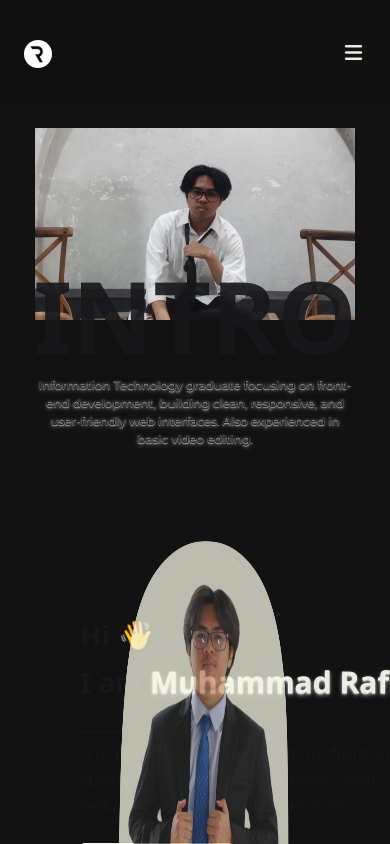
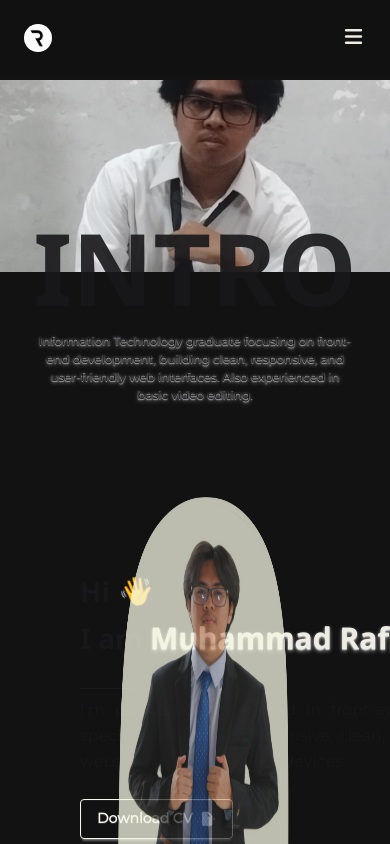
Before and after one commit to seeyouridan/porto-project, a React (Vite) app: page / in a window 390 px wide. Shown: the top 844 px of the page. Built offline with nearby package versions, Linux system fonts and the light colour scheme.

Commit message:
Melakukan beberapa perbaikan untuk masalah responsive

```diff
--- a/src/App.jsx
+++ b/src/App.jsx
@@ -12,13 +12,13 @@ import Avatar from "./assets/images/about-image-dark.png";
 import SchoolGif from "./assets/gif/school-animate-light.gif";
 
 const linkCv =
-	"https://drive.google.com/file/d/1Jl0zJeuwVva0lzSZOT9PcH79hqNDhY7X/view?usp=sharing";
+	"https://drive.google.com/file/d/1mWOdy1WDvYnFW1coIC-HMehRo26dhD0L/view?usp=sharing";
 
 function App() {
 	return (
 		<>
 			<nav className="bg-[#121212]/30 text-[#edede4] fixed top-0 left-0 w-full z-50">
-				<div className="flex justify-between items-center py-10 px-6 md:px-50">
+				<div className="flex justify-between items-center md:py-10 py-6 px-6 md:px-50">
 					<a href="/">
 						<img src="/Icon.png" className="h-7 rounded-2xl" alt="" />
 					</a>
@@ -33,29 +33,31 @@ function App() {
 				</div>
 			</nav>
 
-			<header className=" pt-27" id="home">
+			<header className="md:pt-27 pt-15" id="home">
 				<div className="hero m-auto max-w-full pt-5 pb-5">
-					<div className="flex flex-col items-center gap-4">
-						<div className="md:h-72 md:w-6xl h-48 max-w-5xl w-full overflow-hidden md:rounded-sm">
+					<div className="gap-4 max-w-full relative w-screen md:w-auto">
+						<div className="md:h-72 md:w-6xl w-full h-48 overflow-hidden md:rounded-sm">
 							<img
 								src={HeaderImg}
-								className="h-full w-full object-cover object-[center_48%] scale-125"
+								className="h-full w-full object-cover object-[center_48%] md:scale-125 scale-250"
 								alt="header"
 							/>
 						</div>
 
-						<div className="absolute translate-y-45 hidden md:block">
-							<h1 className="text-[140px] opacity-90 font-bold">
+						<div className="absolute left-1/2 -translate-x-1/2 -translate-y-30 hidden md:block">
+							<h1 className="text-[140px] text-center w-full opacity-90 font-bold">
 								INTRODUCTION
 							</h1>
 						</div>
 
-						<div className="absolute translate-y-28 md:hidden">
-							<h1 className="text-[100px] opacity-90 font-bold">INTRO</h1>
+						<div className="absolute left-1/2 -translate-x-1/2 -translate-y-20 md:hidden">
+							<h1 className="text-[100px] text-center w-full opacity-90 font-bold">
+								INTRO
+							</h1>
 						</div>
 
-						<div className="w-full max-w-[320px] md:max-w-xl text-center pt-10 md:pt-18 text-shadow-md text-shadow-white/50">
-							<p className="font-[Montserrat] text-[12px] md:text-[16px]">
+						<div className="w-full max-w-[320px] md:max-w-xl m-auto pt-15 md:pt-18 text-shadow-md text-shadow-white/50">
+							<p className="font-[Montserrat] text-[12px] md:text-[16px] text-center">
 								Information Technology graduate focusing on front-end
 								development, building clean, responsive, and user-friendly web
 								interfaces. Also experienced in basic video editing.
```
